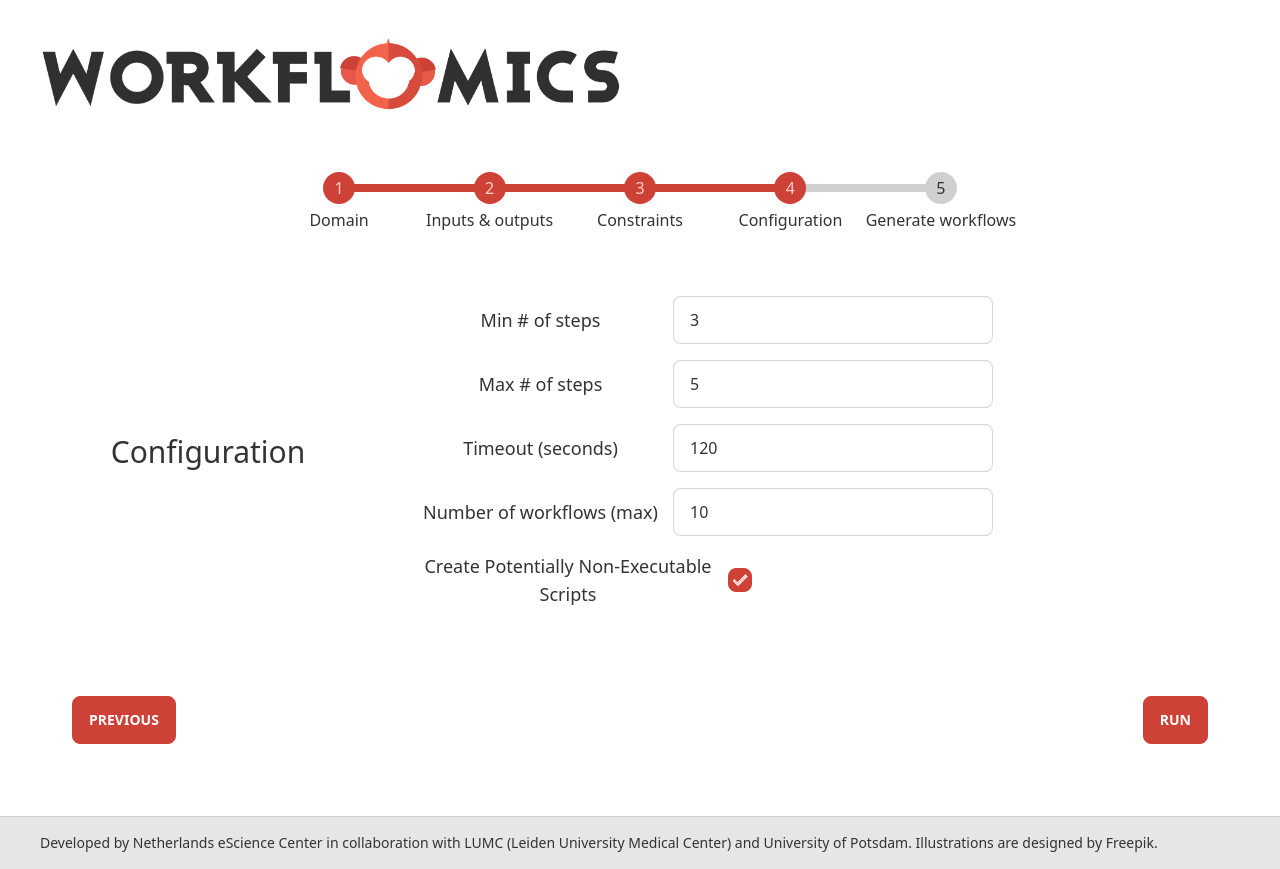
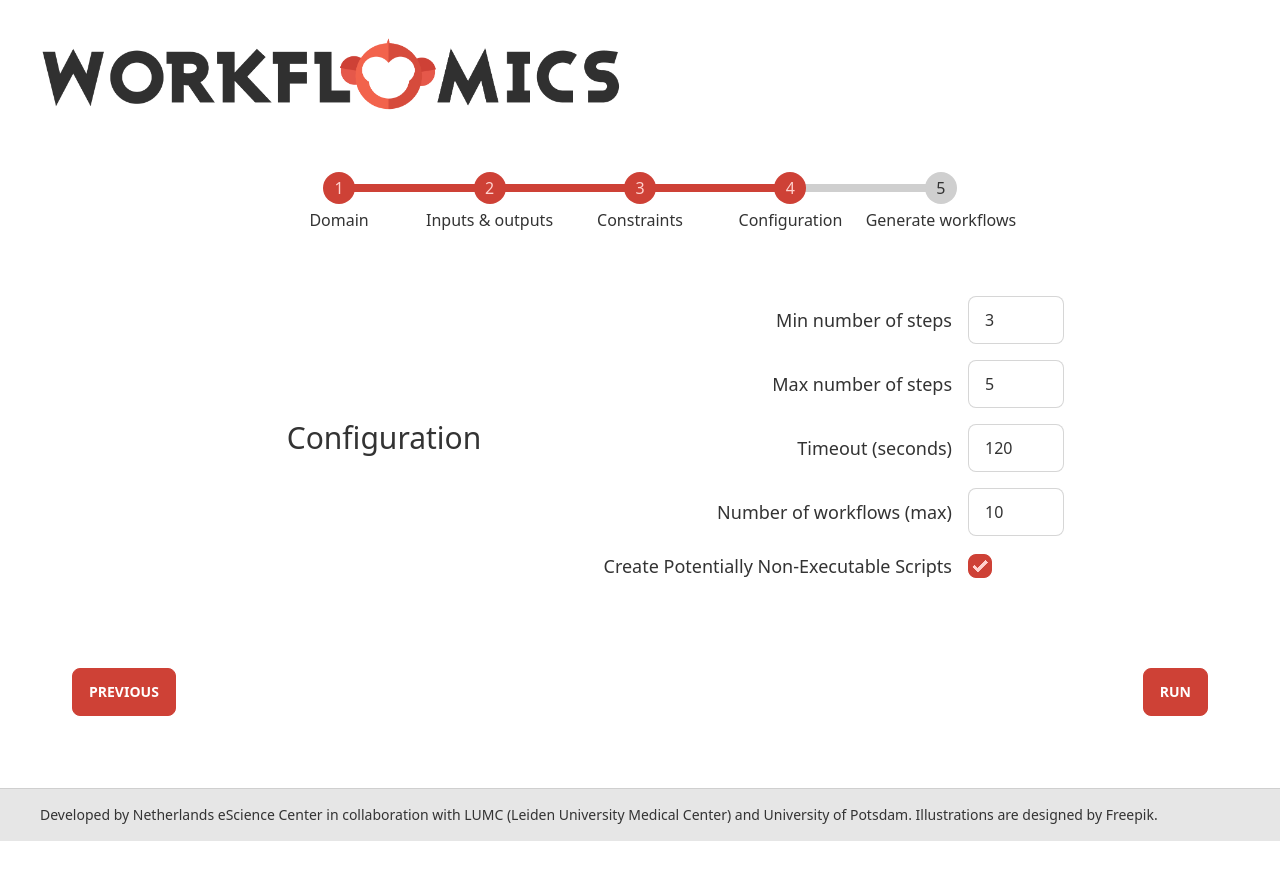
Before and after one commit to Workflomics/workflomics-frontend, a React (Create React App) app: page /explore/configuration in a window 1280 px wide. After the commit the page ends 841 px from the top, so only its background shows below. Built offline with nearby package versions, Linux system fonts and the light colour scheme; what mobx-persist-store would draw is missing.

Commit message:
Update layout of the config page

```diff
--- a/src/components/explore/GenerationConfig.tsx
+++ b/src/components/explore/GenerationConfig.tsx
@@ -24,56 +24,56 @@ const GenerationConfig: React.FC<any> = observer((props) => {
         <div className="overflow-x-auto text-left space-y-6 mt-10">
 
           {/* Configuration */}
-          <div className="flex items-center space-x-4">
+          <div className="flex items-center justify-center space-x-4">
           <div className="tooltip tooltip-right" data-tip="Specify the parameters of the automated workflow generation process.">
               <h2 className="text-3xl w-80 m-4">Configuration</h2>
               </div>
             <div className="flex flex-col m-4">
               <div className="flex items-center m-2 tooltip tooltip-bottom"
                     data-tip="Specify minimal number of operations you expect in the desired workflow.">
-                  <label className="w-80 text-lg">Min # of steps</label>
+                  <label className="w-96 text-lg text-right pr-4">Min number of steps</label>
                 <input
                   type="number"
-                  className="input input-bordered w-full max-w-xs"
+                  className="input input-bordered w-24"
                   value={workflowConfig.minSteps.toString()}
                   onChange={(event) => (workflowConfig.minSteps = parseInt(event.target.value))}
                 />
               </div>
                 <div className="flex items-center m-2 tooltip tooltip-bottom"
                     data-tip="Specify maximum number of operations you expect in the desired workflow.">
-                  <label className="w-80 text-lg">Max # of steps</label>
+                  <label className="w-96 text-lg text-right pr-4">Max number of steps</label>
                 <input
                   type="number"
-                  className="input input-bordered w-full max-w-xs"
+                  className="input input-bordered w-24"
                   value={workflowConfig.maxSteps.toString()}
                   onChange={(event) => (workflowConfig.maxSteps = parseInt(event.target.value))}
                 />
               </div>
                   <div className="flex items-center m-2 tooltip tooltip-bottom"
                     data-tip="The maximum run time for the workflow generation. A reasonable value is 60 seconds for workflow tasks of average complexity.">
-                  <label className="w-80 text-lg">Timeout (seconds)</label>
+                  <label className="w-96 text-lg text-right pr-4">Timeout (seconds)</label>
                 <input
                   type="number"
-                  className="input input-bordered w-full max-w-xs"
+                  className="input input-bordered w-24"
                   value={workflowConfig.timeout.toString()}
                   onChange={(event) => (workflowConfig.timeout = parseInt(event.target.value))}
                 />
               </div>
                     <div className="flex items-center m-2 tooltip tooltip-bottom"
                       data-tip="Specify desired number of workflows that satisfy the specification.">
-                  <label className="w-80 text-lg">Number of workflows (max)</label>
+                  <label className="w-96 text-lg text-right pr-4">Number of workflows (max)</label>
                 <input
                   type="number"
-                  className="input input-bordered w-full max-w-xs"
+                  className="input input-bordered w-24"
                   value={workflowConfig.solutionCount.toString()}
                   onChange={(event) => (workflowConfig.solutionCount = parseInt(event.target.value))}
                 />
               </div>
               <div className="flex items-center m-2 tooltip tooltip-bottom"
                    data-tip="Specifies whether potentially non-executable workflow descriptions shall be generated.">
-                <label className="w-80 text-lg">Create Potentially Non-Executable Scripts</label>
+                <label className="w-96 text-lg text-right pr-4">Create Potentially Non-Executable Scripts</label>
                 <input type="checkbox"
-                       className="checkbox checkbox-primary"
+                       className="checkbox checkbox-primary border-base-300"
                        checked={workflowConfig.createPartialScripts}
                        onChange={(event) => { workflowConfig.createPartialScripts = event.target.checked }}
                 />
```
